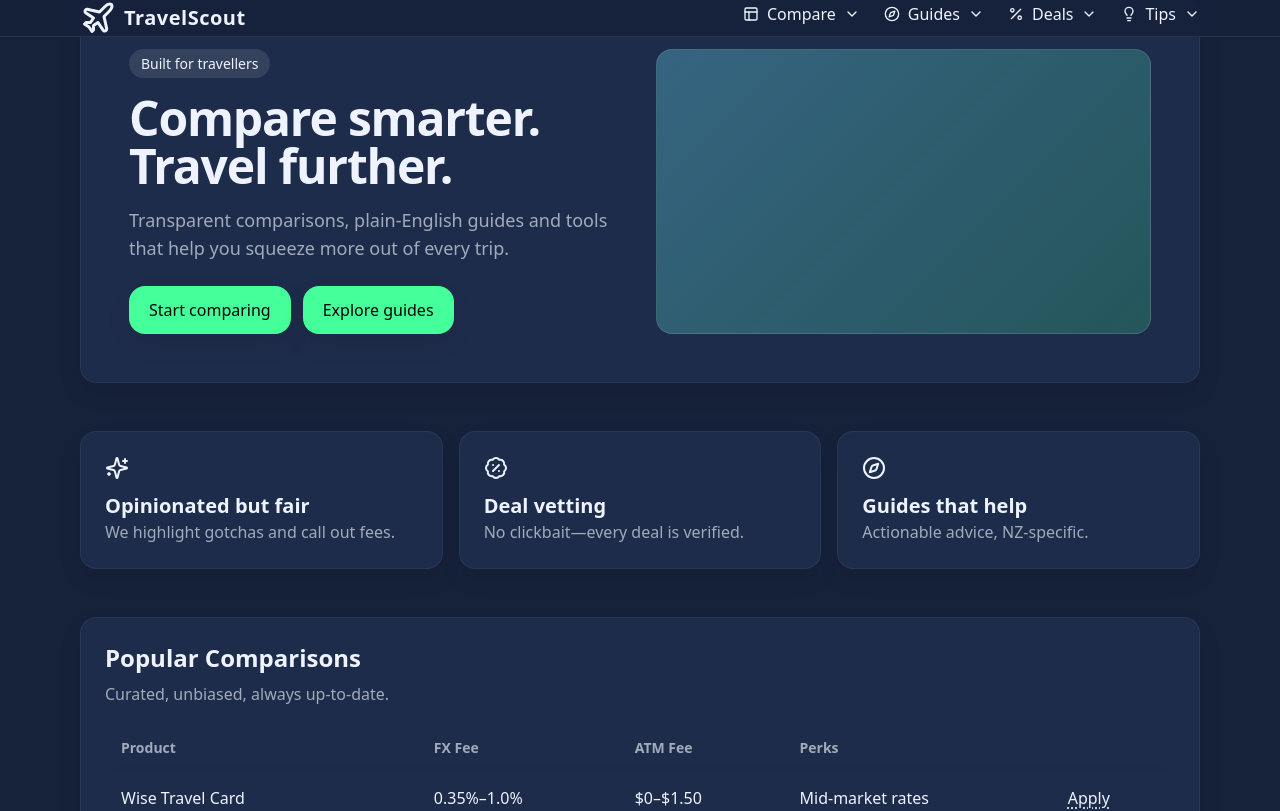
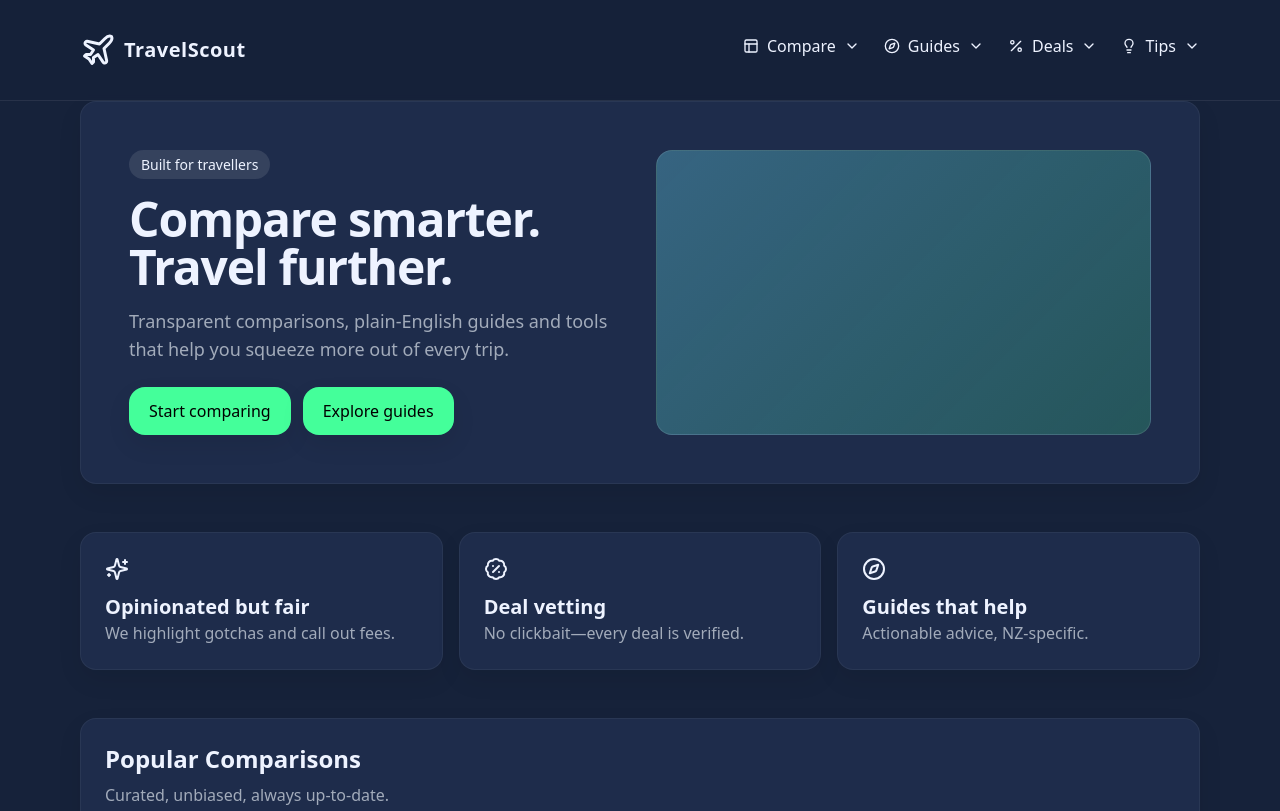
Before and after one commit to BrettWS2025/travelscout, a Next.js app: page / in a window 1280 px wide. Shown: the top 811 px of the page. Built offline with nearby package versions, Linux system fonts and the light colour scheme.

Commit message:
Update Navbar.tsx

```diff
--- a/components/Navbar.tsx
+++ b/components/Navbar.tsx
@@ -189,14 +189,13 @@ export function Navbar() {
   const [expandedNested, setExpandedNested] = useState<Record<string, boolean>>({});
 
   return (
-<header
-  className="fixed inset-x-0 top-0 z-[1000] backdrop-blur border-b"
-  style={{
-    background: "rgba(22, 34, 58, 0.85)",
-    borderColor: "rgba(255,255,255,0.08)",
-    color: "var(--text)",
-    isolation: "isolate"
-  }}
+    <header
+      className="sticky top-0 z-50 backdrop-blur border-b"
+      style={{
+        background: "rgba(22, 34, 58, 0.85)", // translucent var(--bg) (#16223A)
+        borderColor: "rgba(255,255,255,0.08)",
+        color: "var(--text)",
+      }}
     >
       <div className="container flex items-center justify-between py-4">
         {/* Logo 1.5× bigger */}
```
